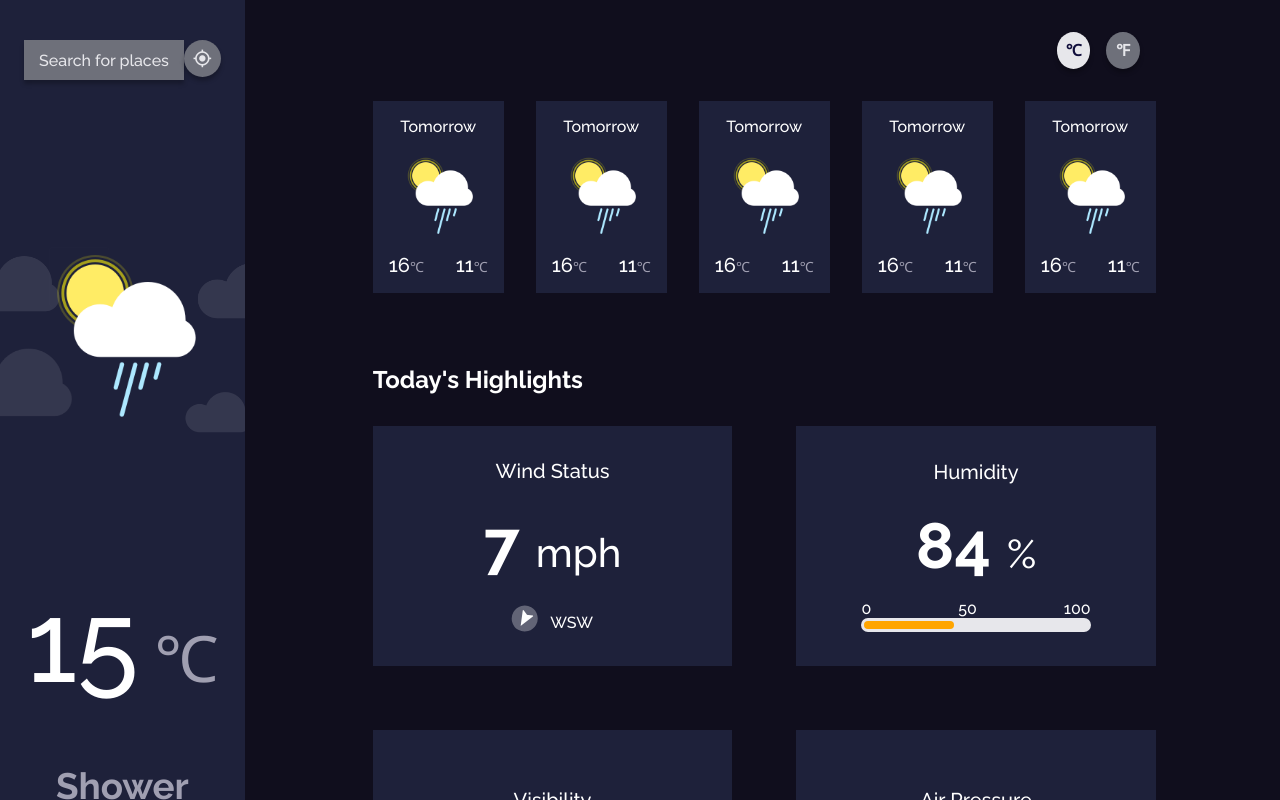
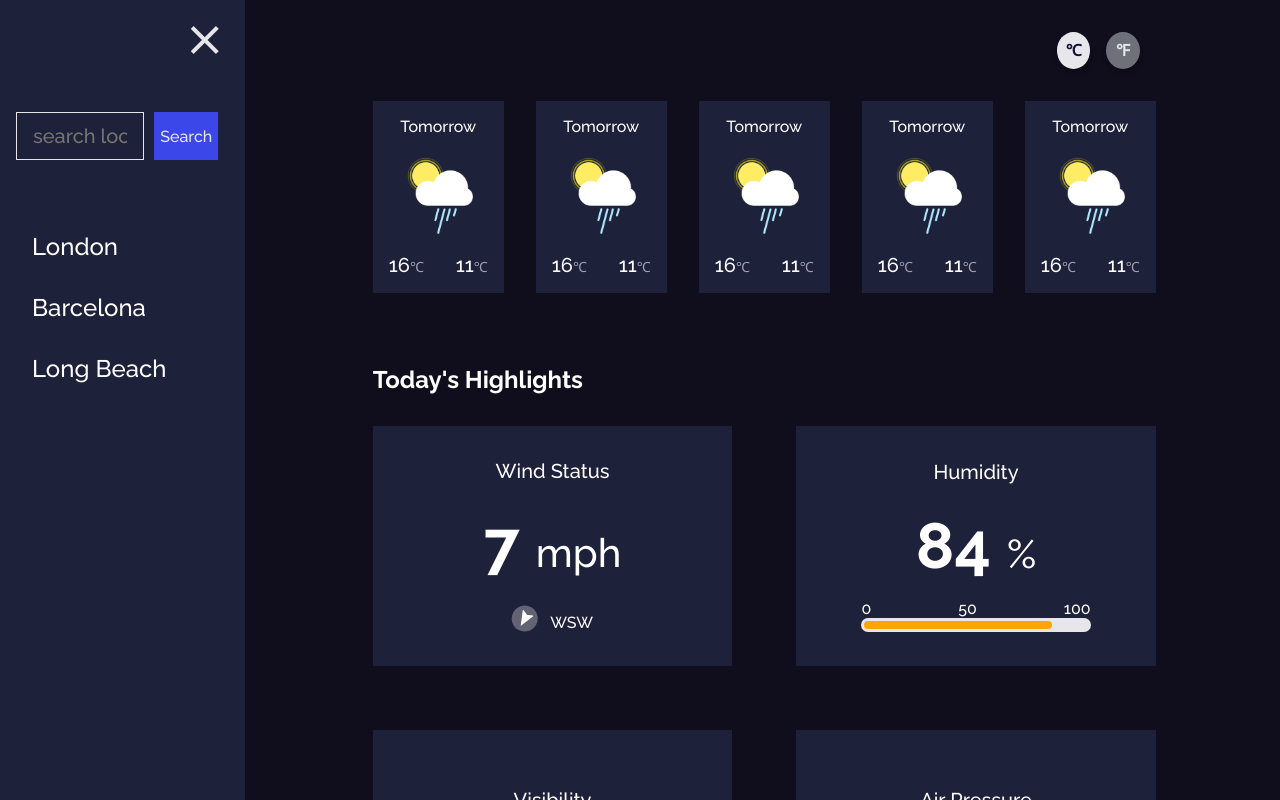
Before and after one commit to NganJason/Dev-Challenges_Frontend-Dev, a React (Create React App) app in the folder weather-app/: page / in a window 1280 px wide. Shown: the top 800 px of the page. Built offline with nearby package versions, Linux system fonts and the light colour scheme.

Commit message:
add search modal

```diff
--- a/weather-app/src/components/Button/Button.js
+++ b/weather-app/src/components/Button/Button.js
@@ -12,6 +12,8 @@ function Button({
     round,
     active,
     inline,
+    height,
+    width,
     children
 }) {
     const styles = {
@@ -19,6 +21,8 @@ function Button({
       marginBottom: `${mgBtm ? `${mgBtm}rem` : ""}`,
       marginLeft: `${mgLeft ? `${mgLeft}rem` : ""}`,
       marginRight: `${mgRight ? `${mgRight}rem` : ""}`,
+      height: `${height ? height : ""}`,
+      width: `${width ? width : ""}`,
     };
 
     const classNames = `
--- a/weather-app/src/components/Highlights/Highlights.js
+++ b/weather-app/src/components/Highlights/Highlights.js
@@ -20,13 +20,15 @@ function Highlights() {
         </HighlightCard>
 
         <HighlightCard title="Humidity" value="84" unit="%">
-          <ProgressBar width="70%" progress="40" mgTop="1"/>
+          <ProgressBar width="70%" progress="84" mgTop="1"/>
         </HighlightCard>
+
         <HighlightCard
           title="Visibility"
           value="6.4"
           unit="miles"
         />
+
         <HighlightCard
           title="Air Pressure"
           value="998"
--- a/weather-app/src/components/SearchModal/SearchModal.js
+++ b/weather-app/src/components/SearchModal/SearchModal.js
@@ -0,0 +1,34 @@
+import React from "react"
+import Button from "../Button/Button"
+import Text from "../Text/Text"
+
+function SearchModal({disabled}) {
+  return (
+    <div className={`search-modal bg-secondary ${disabled ? "disabled" : ""}`}>
+      <div className="modal__header">
+        <span class="material-icons secondary md-48">close</span>
+      </div>
+
+      <div className="modal__input">
+        <input class="input" placeholder="search location"></input>
+        <Button color="secondary" height="48px" width="30%">
+          Search
+        </Button>
+      </div>
+
+      <div className="modal__selection">
+        <Text size="1.5rem" mgTop="1.5" hover cursor>
+          London
+        </Text>
+        <Text size="1.5rem" mgTop="2" hover cursor>
+          Barcelona
+        </Text>
+        <Text size="1.5rem" mgTop="2" hover cursor>
+          Long Beach
+        </Text>
+      </div>
+    </div>
+  );
+}
+
+export default SearchModal;
--- a/weather-app/src/components/SideMenu/SideMenu.js
+++ b/weather-app/src/components/SideMenu/SideMenu.js
@@ -3,10 +3,12 @@ import Text from "../Text/Text";
 
 import cloudBackground from "../../images/Cloud-background.png"
 import shower from "../../images/Shower.png"
+import SearchModal from "../SearchModal/SearchModal";
 
 function SideMenu() {
   return (
     <div className="side-menu bg-secondary">
+      <SearchModal />
       <div className="side-menu__title">
         <Button size="lg" align="left">
           Search for places
@@ -29,7 +31,13 @@ function SideMenu() {
             <span>&#8451;</span>
           </Text>
         </Text>
-        <Text size="2.3rem" bd="600" mgTop={3.5} align="center" color="secondary">
+        <Text
+          size="2.3rem"
+          bd="600"
+          mgTop={3.5}
+          align="center"
+          color="secondary"
+        >
           Shower
         </Text>
       </div>
--- a/weather-app/src/components/Text/Text.js
+++ b/weather-app/src/components/Text/Text.js
@@ -10,6 +10,8 @@ function Text({
   mgRight,
   bd,
   inline,
+  hover,
+  cursor,
   children,
   ...props
 }) {
@@ -27,6 +29,8 @@ function Text({
   text
   ${color ? color : "primary"}
   ${inline ? "inline" : ""}
+  ${hover ? "text_hover" : ""}
+  ${cursor ? "text_cursor" : ""}
 `;
 
   return (
--- a/weather-app/src/styles/base.scss
+++ b/weather-app/src/styles/base.scss
@@ -18,6 +18,10 @@
     font-size: 16px;
 }
 
+input {
+    outline: none;
+}
+
 .material-icons.md-18 { font-size: 1.2rem; width: 1.2rem; }
 .material-icons.md-24 { font-size: 1.5rem; width: 1.5rem; }
 .material-icons.md-36 { font-size: 2rem; width: 2rem; }
--- /dev/null
+++ b/weather-app/src/styles/components/searchModal.scss
@@ -0,0 +1,59 @@
+.search-modal {
+    width: 100%;
+    height: 100%;
+
+    display: flex;
+    flex-direction: column;
+
+    position: absolute;
+    z-index: 10;
+}
+
+.search-modal.disabled {
+    display: none;
+}
+
+.modal__header {
+    padding: 1rem;
+
+    display: flex;
+    justify-content: right;
+
+    .material-icons {
+        cursor: pointer;
+
+        &:hover {
+            transform: scale(1.05);
+        }
+    }
+}
+
+.modal__input {
+    margin-top: 2rem;
+    padding: 1rem;
+    padding-top: 0;
+
+    display: flex;
+    align-items: center;
+    justify-content: space-between;
+
+    .input {
+        height: 48px;
+        width: 60%;
+        padding: 1rem;
+
+        background-color: inherit;
+        border: 1px solid #E7E7EB;
+        color: #616475;
+        font-size: 20px;
+    }
+}
+
+.modal__selection {
+    height: 100%;
+    padding: 2rem;
+
+    display: flex;
+    flex-direction: column;
+    justify-content: start;
+}
--- a/weather-app/src/styles/components/sidemenu.scss
+++ b/weather-app/src/styles/components/sidemenu.scss
@@ -1,10 +1,12 @@
 .side-menu {
     padding-bottom: 3rem;
 
-    flex: 1;
+    flex: 1.3;
     display: flex;
     flex-direction: column;
     justify-content: space-between;
+
+    position: relative;
 }
 
 .side-menu__title {
@@ -16,10 +18,12 @@
 }
 
 .side-menu__img {
+    min-height: 20rem;
+
     align-items: center;
+
     position: relative;
     overflow: hidden;
-    min-height: 20rem;
 
     .img__background {
         width: 100%;
--- a/weather-app/src/styles/main.scss
+++ b/weather-app/src/styles/main.scss
@@ -14,3 +14,4 @@
 @import './components/highlights.scss';
 @import './components/highlightCard.scss';
 @import './components/progressBar.scss';
+@import './components/searchModal.scss';
--- a/weather-app/src/styles/theme.scss
+++ b/weather-app/src/styles/theme.scss
@@ -9,6 +9,11 @@
     .text {
         &.primary { color: white; }
         &.secondary { color: #A09FB1; }
+
+        &_hover:hover {
+            color: #F8CB2E;
+            transform: scale(1.01);
+        }
     }
 
     .btn {
@@ -17,11 +22,20 @@
             color: #E7E7EB;
             box-shadow: 0px 4px 4px rgba(0, 0, 0, 0.25);
         }
+
+        &.secondary {
+            background-color: #3C47E9;
+            color: #E7E7EB;
+        }
     }
 
     .material-icons {
         &.primary {
             background-color: rgba(255, 255, 255, 0.3);
         }
+
+        &.secondary {
+            color: #E7E7EB
+        }
     }
 }
--- a/weather-app/src/styles/typography.scss
+++ b/weather-app/src/styles/typography.scss
@@ -12,4 +12,8 @@
     &.inline {
         display: inline;
     }
+
+    &_cursor {
+        cursor: pointer;
+    }
 }
```
